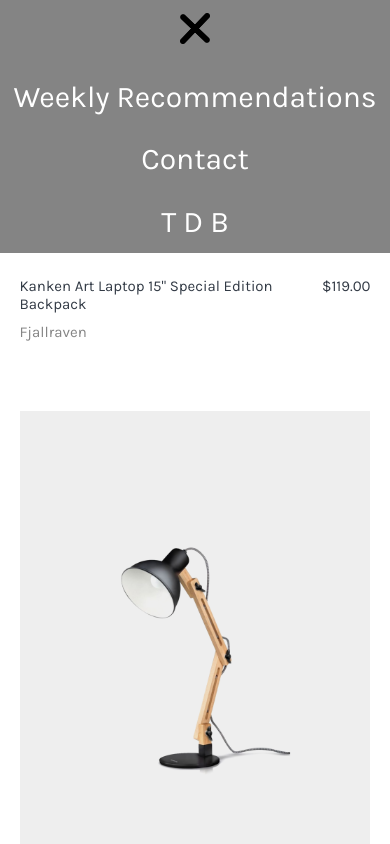
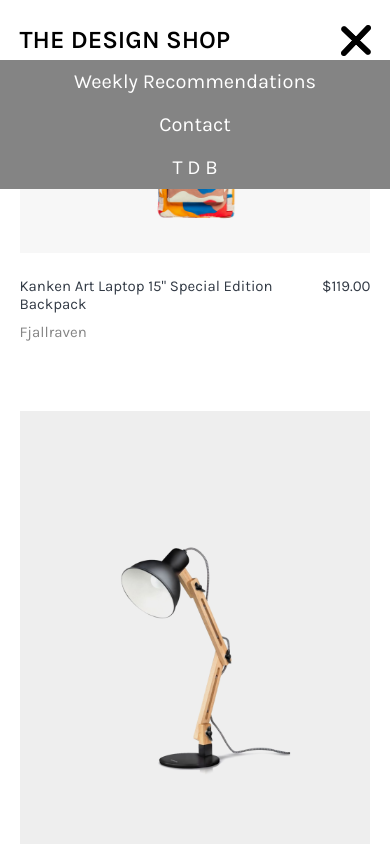
Before and after one commit to rouzbehmozafari/Designer-Shop, a plain HTML site: page index.html in a window 390 px wide. Both pictures are taken after a click on the element 355 px from the left and 42 px from the top of the page. Shown: the top 844 px of the page. Drawn offline with Linux system fonts and the light colour scheme.

Commit message:
good change

```diff
--- a/assets/js/main.js
+++ b/assets/js/main.js
@@ -1,11 +1,21 @@
 
 let navli = document.getElementById('navli')
+let menu = document.getElementById('menu')
+let closeNavB = document.getElementById('closeNavB')
 
 function openMenu() {
     navli.style.opacity = "1"
     navli.style.transform = "translateY(0%)"
+    menu.style.opacity = '0'
+    closeNavB.style.opacity = '1'
+    closeNavB.style.transform = "unset"
+
 }
 function closeNav() {
     navli.style.opacity = "0"
     navli.style.transform = "translateY(100%)"
+    menu.style.opacity = '1'
+    closeNavB.style.transform = "translateY(-240%)"
+    closeNavB.style.opacity = '0'
+
 }
--- a/assets/styles/css.css
+++ b/assets/styles/css.css
@@ -51,9 +51,8 @@ nav {
     align-items: center;
 
 }
-.menu {
-    display: none;
-}
+
+
 nav ul {
     display: flex;
 }
@@ -130,16 +129,17 @@ footer {
     color: white;
 }
 
-.navli{
+.navli , .close , .menu{
     opacity: 0;
-    transform: translateY(-100%);
+    transform: translateY(-220%);
 }
 
 
 @media screen and (min-width: 801px) {
-    .navli {
+    .navli , .close , .menu{
         display: none;
     }
+
     }
 
 @media screen and (max-width: 800px) {
@@ -163,28 +163,40 @@ footer {
        flex-wrap: wrap;
        background-color: #848484 ;
        position: absolute;
-       top: 0vh;
-       bottom: 70vh;
+       top: 60px;
        right: 0;
        width: 100%;
-       transition: 1s ease;
+       transition: .5s ease;
+       z-index: 1;
    }
    .navli a {
     color: white;
     font-size: 30px;
+    font-size: 20px;
    }
+   .navli li {
+    width: 100%;
+    text-align: center;
+    padding: 10px;
+   }
+
    .menu {
-       display: unset;
+       /* display: unset; */
+       opacity: 1;
+       transform: unset;
    }
+
 
    .name {
        position: absolute;
        text-align: left;
        top: 3%;
    }
-   .menu  {
+   .menu , .close {
        position: absolute;
        right: 5%;
        top: 3%;
+       transition: .5s;
    }
+
 }
--- a/index.html
+++ b/index.html
@@ -16,7 +16,7 @@
                 <rect y="30" width="100" height="20"></rect>
                 <rect y="60" width="100" height="20"></rect>
               </svg></a></div>
-
+            <a href="#" id="closeNavB" class="close" onclick="closeNav()"><img  src="assets/images/close.png" alt=""></a>
             <ul class="wideNav">
                 <div></div>
                 <li><a href="">Weekly Recommendations</a></li>
@@ -25,7 +25,6 @@
             </ul>
         </nav>
         <ul id='navli' class="navli">
-            <a href="#" class="close" onclick="closeNav()"><img  src="assets/images/close.png" alt=""></a>
             <li><a href="">Weekly Recommendations</a></li>
             <li><a href="">Contact</a></li>
             <li><a href="">T D B</a></li>
```
